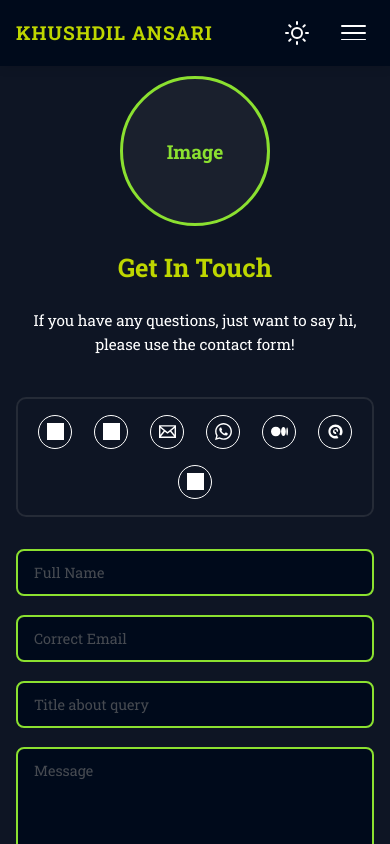
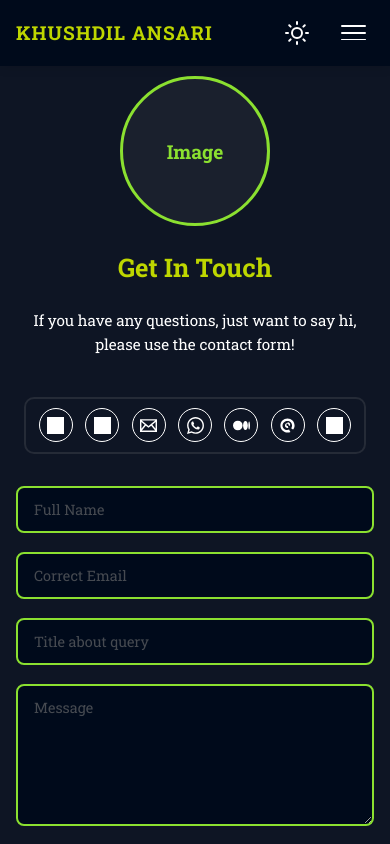
Before and after one commit to Khushdil380/khushdil-ansari-portfolio, a React (Create React App) app in the folder client/: page /contact in a window 390 px wide. Shown: the top 844 px of the page. Built offline with nearby package versions, Linux system fonts and the light colour scheme; grey boxes are pictures that could not be loaded.

Commit message:
Contact us page social icon fixed

```diff
--- a/client/src/components/Contact/ContactSection.css
+++ b/client/src/components/Contact/ContactSection.css
@@ -58,10 +58,11 @@
 .contact-section__social-grid {
   display: flex;
   flex-wrap: wrap;
-  gap: 1rem;
-  padding: 1.5rem;
+  gap: 0.8rem;
+  padding: 1.2rem;
   border: 2px solid rgba(128, 128, 128, 0.2);
   border-radius: 10px;
+  justify-content: center;
 }
 
 .contact-section__right {
@@ -88,6 +89,8 @@
 
   .contact-section__social-grid {
     justify-content: center;
+    gap: 0.6rem;
+    padding: 1rem;
   }
 }
 
@@ -114,6 +117,14 @@
   }
 
   .contact-section__social-grid {
-    padding: 1rem;
+    padding: 0.8rem;
+    gap: 0.5rem;
   }
 }
+
+@media (max-width: 480px) {
+  .contact-section__social-grid {
+    padding: 0.6rem;
+    gap: 0.4rem;
+  }
+}
```
